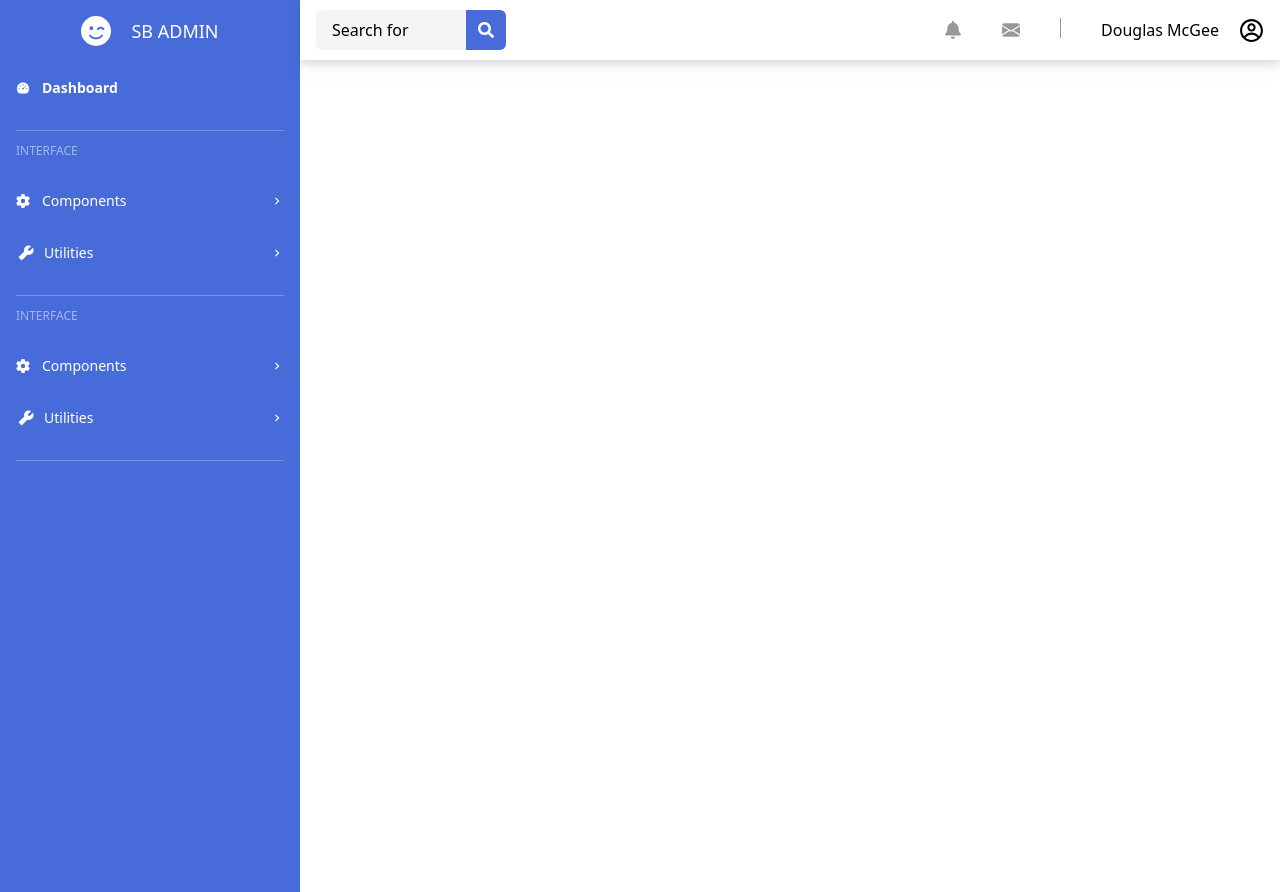
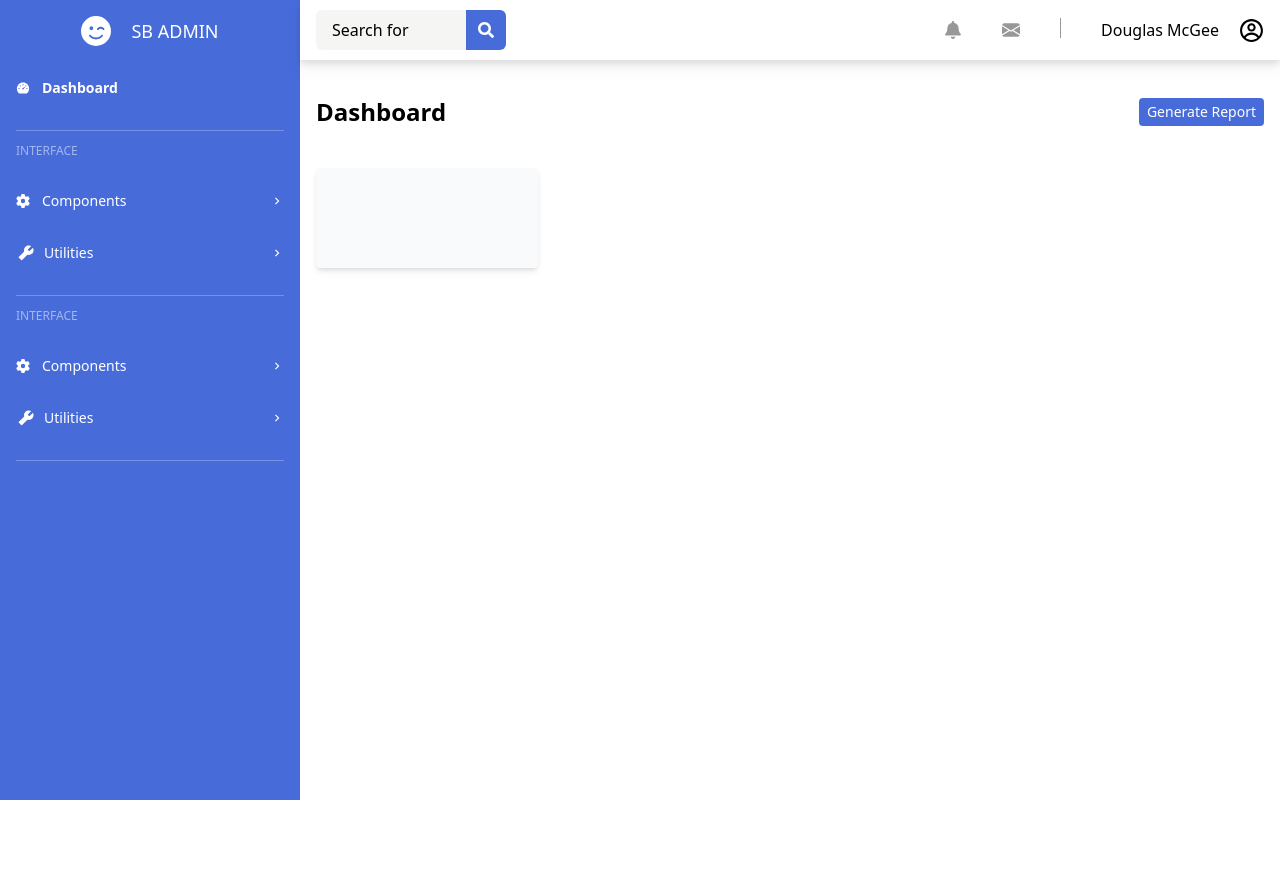
Before and after one commit to ThaminduNR/next.js-dashboard, a Next.js app: page / in a window 1280 px wide. After the commit the page ends 800 px from the top, so only its background shows below. Built offline with nearby package versions, Linux system fonts and the light colour scheme.

Commit message:
create home page

```diff
--- a/src/app/layout.tsx
+++ b/src/app/layout.tsx
@@ -1,10 +1,8 @@
-import type { Metadata } from "next";
-import { Inter } from "next/font/google";
+import type {Metadata} from "next";
 import "./globals.css";
 import DashboardNav from "@/components/dashboard-nav";
 import NavBar from "@/components/nav-bar";
 
-const inter = Inter({ subsets: ["latin"] });
 
 export const metadata: Metadata = {
     title: "SB Admin Dashboard",
@@ -18,8 +16,8 @@ export default function RootLayout({
 }>) {
     return (
         <html lang="en">
-      <body >
-      <main >
+        <body>
+        <main>
             <div className='flex'>
                 <DashboardNav/>
                 <div className='flex flex-col w-[calc(100%-300px)] min-h-[calc(100%-60px)]'>
--- a/src/app/page.tsx
+++ b/src/app/page.tsx
@@ -1,9 +1,19 @@
+import MainContentCard from "@/components/main-content-card";
 
 
 export default function Home() {
   return (
-    <main className="flex min-h-screen flex-col items-center justify-between p-24">
-
-    </main>
+      <div>
+        <div className='py-5 mb-5 flex justify-between items-center'>
+          <h2 className='text-2xl font-bold'>Dashboard</h2>
+          <button className='text-white text-sm bg-[#476CDA] px-2 py-1 rounded'>Generate Report</button>
+        </div>
+        <div className='w-full grid gap-5 justify-items-center grid-cols-1 md:grid-cols-2 lg:grid-cols-3 xl:grid-cols-4 2xl:grid-cols-4' >
+          <MainContentCard/>
+          {/*<MainContentCard/>*/}
+          {/*<MainContentCard/>*/}
+          {/*<MainContentCard/>*/}
+        </div>
+      </div>
   );
 }
--- a/src/components/dashboard-nav.tsx
+++ b/src/components/dashboard-nav.tsx
@@ -1,8 +1,8 @@
 import React from 'react';
-import {FaFaceSmileWink,FaGear} from "react-icons/fa6";
+import {FaFaceSmileWink, FaGear} from "react-icons/fa6";
 import {AiFillDashboard} from "react-icons/ai";
-import { MdOutlineNavigateNext } from "react-icons/md";
-import { AiFillTool } from "react-icons/ai";
+import {MdOutlineNavigateNext} from "react-icons/md";
+import {AiFillTool} from "react-icons/ai";
 
 function DashboardNav() {
     return (
--- /dev/null
+++ b/src/components/main-content-card.tsx
@@ -0,0 +1,11 @@
+import React from 'react'
+
+function MainContentCard() {
+    return (
+        <div className='w-full min-h-[100px] bg-slate-50 shadow-md rounded p-2 '>
+            <div></div>
+        </div>
+    )
+}
+
+export default MainContentCard
--- a/src/components/nav-bar.tsx
+++ b/src/components/nav-bar.tsx
@@ -1,8 +1,8 @@
 import React from 'react';
 import {FaSearch} from "react-icons/fa";
-import { CgProfile } from "react-icons/cg";
-import { FaBell } from "react-icons/fa";
-import { BsEnvelopeFill } from "react-icons/bs";
+import {CgProfile} from "react-icons/cg";
+import {FaBell} from "react-icons/fa";
+import {BsEnvelopeFill} from "react-icons/bs";
 
 function NavBar() {
     return (
```
Lines whose indentation alone changed are shown as unchanged.
